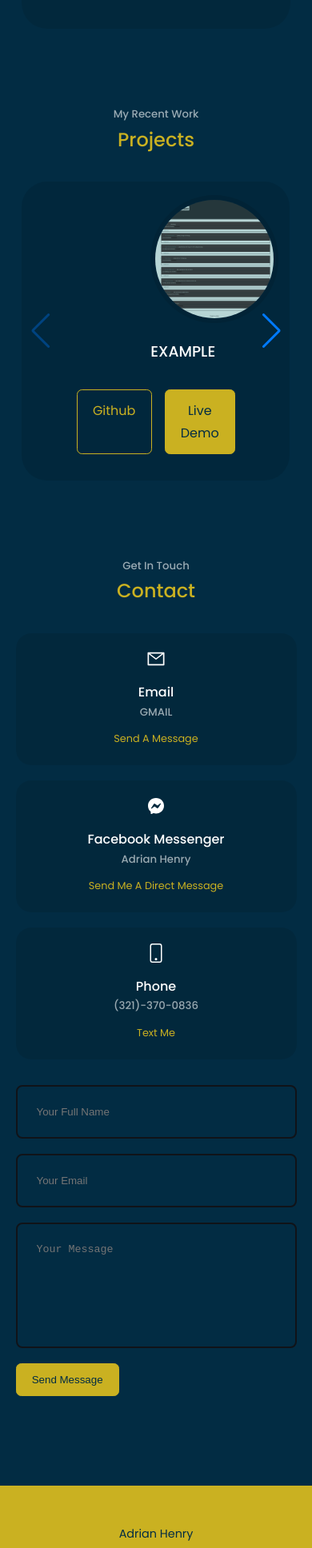
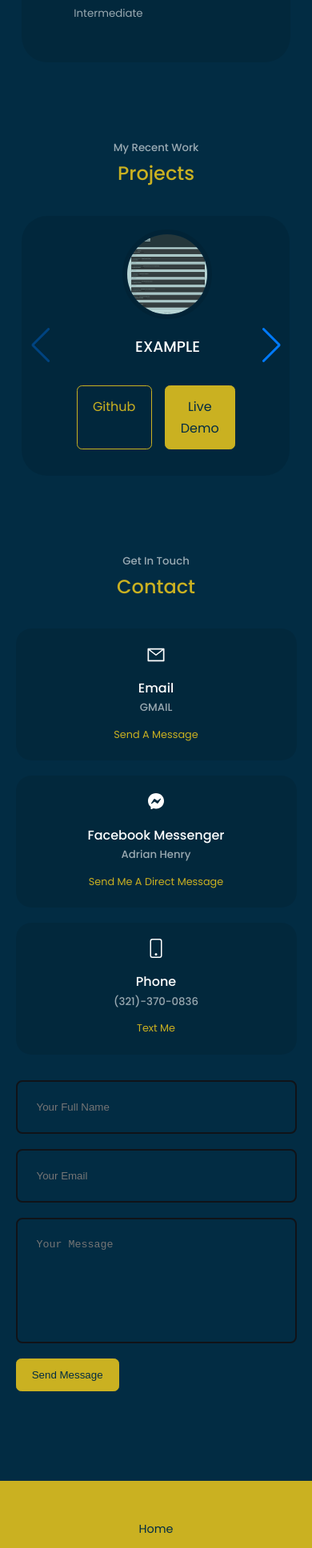
Before and after one commit to AdrianHenry15/Portfolio, a React (Create React App) app: page / in a window 390 px wide. Shown: the part 3080-5016 px from the top of the page at 80% size. Built offline with nearby package versions, Linux system fonts and the light colour scheme.

Commit message:
mobile respoinsiveness refactor

```diff
--- a/src/components/Footer/Footer.jsx
+++ b/src/components/Footer/Footer.jsx
@@ -8,9 +8,7 @@ import { FaGithubSquare } from 'react-icons/fa';
 const Footer = () => {
   return (
     <footer>
-      <a href="#" className="footer_logo">
-        Adrian Henry
-      </a>
+      <a href="#" className="footer_logo"></a>
 
       <ul className="permalinks">
         <li>
--- a/src/components/Header/header.css
+++ b/src/components/Header/header.css
@@ -69,4 +69,26 @@ header {
     .header__socials, .scroll__down {
         display: none;
     }
+
+    header {
+        height: 100vh;
+    }
 }
+
+/* ========================= MEDIA QUERIES (SMALL DEVICES) ======================== */
+@media screen and (max-width: 385px) {
+    header {
+        height: 130vh;
+    }
+}
+
+@media screen and (max-height: 800px) {
+    header {
+        height: 125vh;
+    }
+
+    header img {
+        width: 50vh;
+        margin-left: 5rem;
+    }
+}
--- a/src/components/Portfolio/portfolio.css
+++ b/src/components/Portfolio/portfolio.css
@@ -63,4 +63,13 @@
         grid-template-columns: 1fr;
         gap: 1rem;
     }
+
+    .portfolio__item-image {
+        width: 7rem;
+        margin: 0 auto 0 -2.2rem;
+    }
+
+    .portfolio__item h3 {
+        margin-left: -1.2rem;
+    }
 }
```
Also changed, not shown: src/assets/Images/small.png (added).
